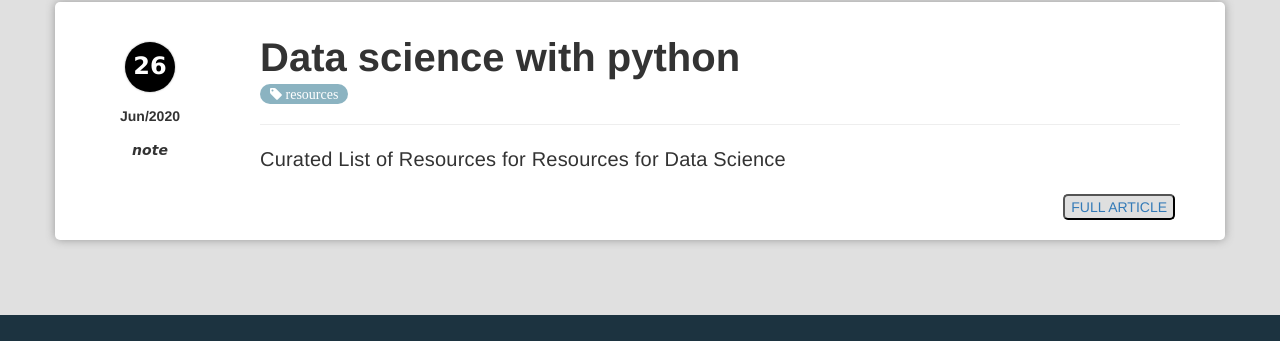
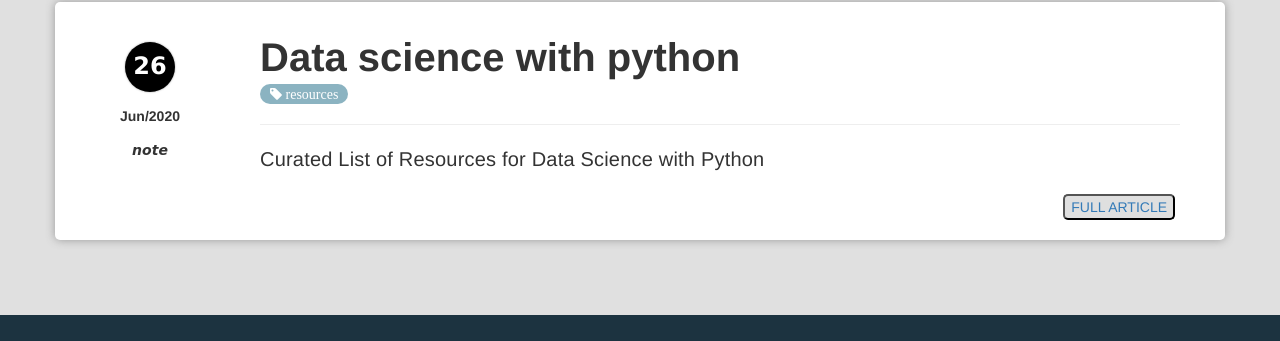
Before and after one commit to LearnDSML/blog, a Jekyll site: the page built from index.html, in a window 1280 px wide. Shown: the part 1045-1386 px from the top of the page. Built offline with Jekyll 4.4.1, drawn with Linux system fonts in a browser that asks for light colours; the list of posts is cut into pages by our own code.

Commit message:
Update 2020-06-26-Data-Science-Python.md

```diff
--- a/_posts/2020-06-26-Data-Science-Python.md
+++ b/_posts/2020-06-26-Data-Science-Python.md
@@ -3,7 +3,7 @@
 layout: post
 category: note
 tags: [resources]
-excerpt: "Curated List of Resources for Resources for Data Science"
+excerpt: "Curated List of Resources for Data Science with Python"
 ---
 
 # Python Data Science Tutorials
```
